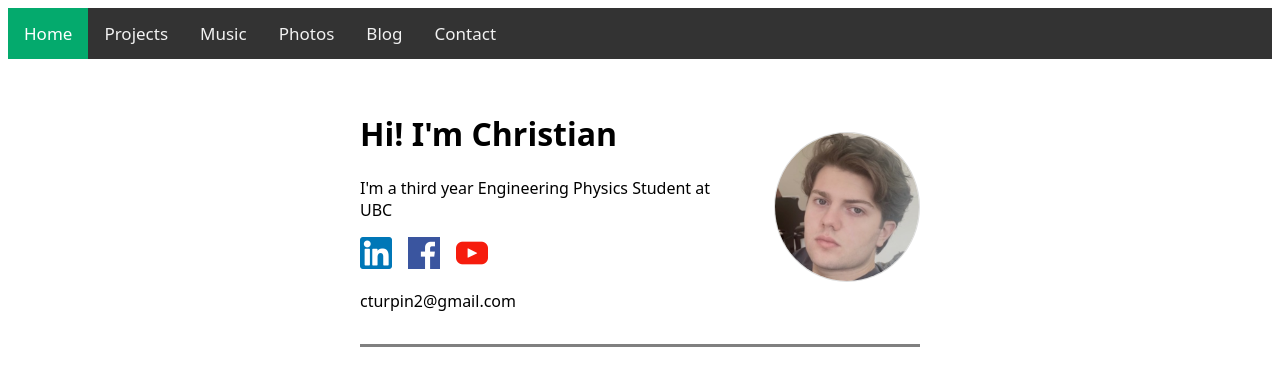
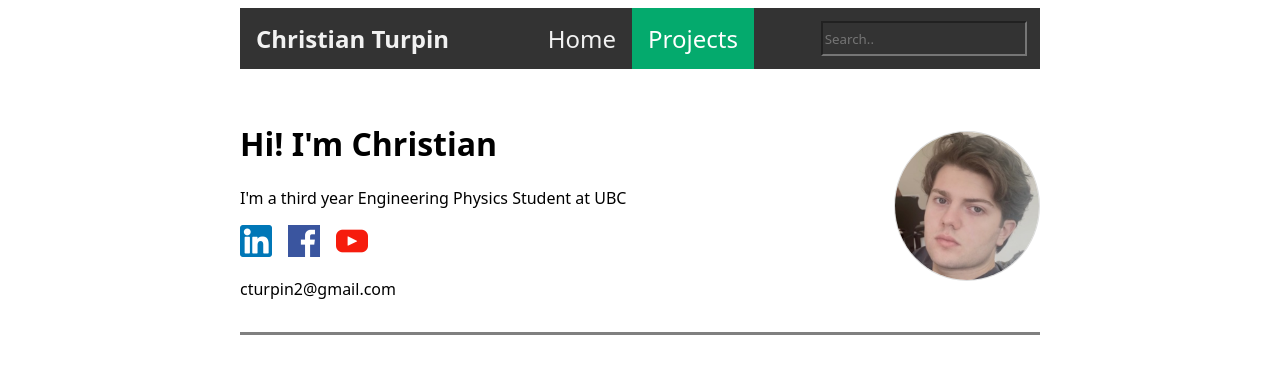
Before and after one commit to cturpin2/cturpin2.github.io, a plain HTML site: page index.html in a window 1280 px wide. Drawn offline with Linux system fonts and the light colour scheme.

Commit message:
Tried adding search bar

```diff
--- a/css/styles.css
+++ b/css/styles.css
@@ -3,21 +3,43 @@ html *
    font-family: system-ui, -apple-system, BlinkMacSystemFont, 'Segoe UI', Roboto, Oxygen, Ubuntu, Cantarell, 'Open Sans', 'Helvetica Neue', sans-serif !important;
 }
 
+.logo{
+    font-weight: bold;
+    margin-right: auto;
+}
+
+.navSearch {
+    background-color: transparent;
+    margin:1em;
+    margin-left: auto;
+}
+
+.navbar-nav{
+    margin:auto;
+}
+
+
 /* Add a black background color to the top navigation */
 .topnav {
+    max-width: 50em;
     background-color: #333;
     overflow: hidden;
     margin: auto;
+    display:flex;
+
+    flex-direction:row;
+    flex-wrap:wrap;
+
 }
 
 /* Style the links inside the navigation bar */
 .topnav a {
-    float: left;
+    float:left;
     color: #f2f2f2;
     text-align: center;
     padding: 14px 16px;
     text-decoration: none;
-    font-size: 17px;
+    font-size: 1.5em;
 }
 
 /* Change the color of links on hover */
@@ -44,7 +66,7 @@ html *
     gap: 2em;
 
     margin: auto;
-    max-width: 35em;
+    max-width: 50em;
 
     border-bottom: 3px solid grey;
 
--- a/index.html
+++ b/index.html
@@ -9,12 +9,12 @@
 <body>
 
     <div class="topnav">
-        <a class="active" href="#home">Home</a>
-        <a href="./projects.html">Projects</a>
-        <a href="#music">Music</a>
-        <a href="#photos">Photos</a>
-        <a href="#Blog">Blog</a>
-        <a href="#contact">Contact</a>
+        <a href="/index.html" class="logo">Christian Turpin</a>
+        <div class="navbar-nav">
+            <a href="./index.html">Home</a>
+            <a class="active" href="#projects">Projects</a>
+        </div>
+        <input class="navSearch" type="text" placeholder="Search..">
     </div>
 
     <div class="businessCard">
```
Also changed, not shown: projects.html (+6 -6 lines).
